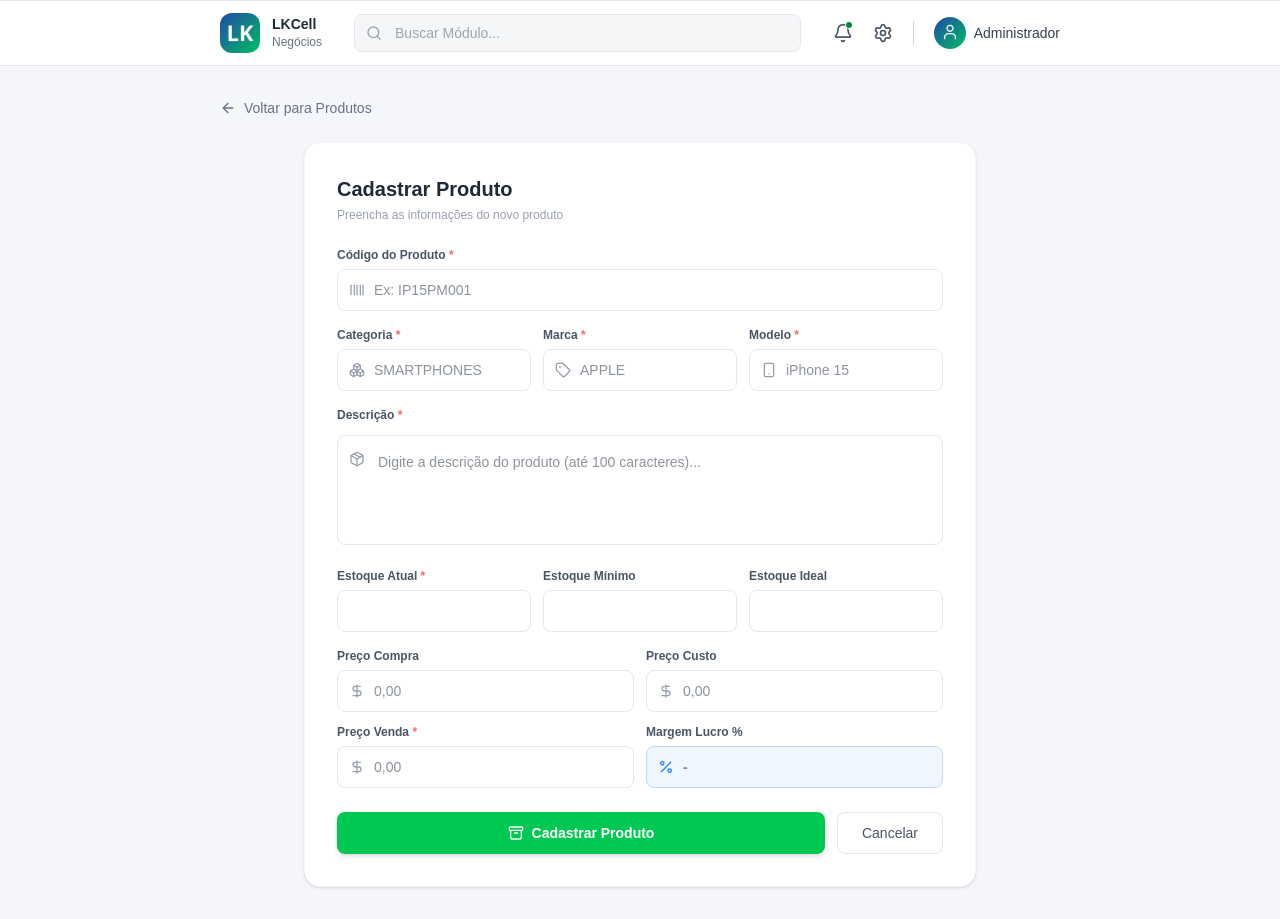
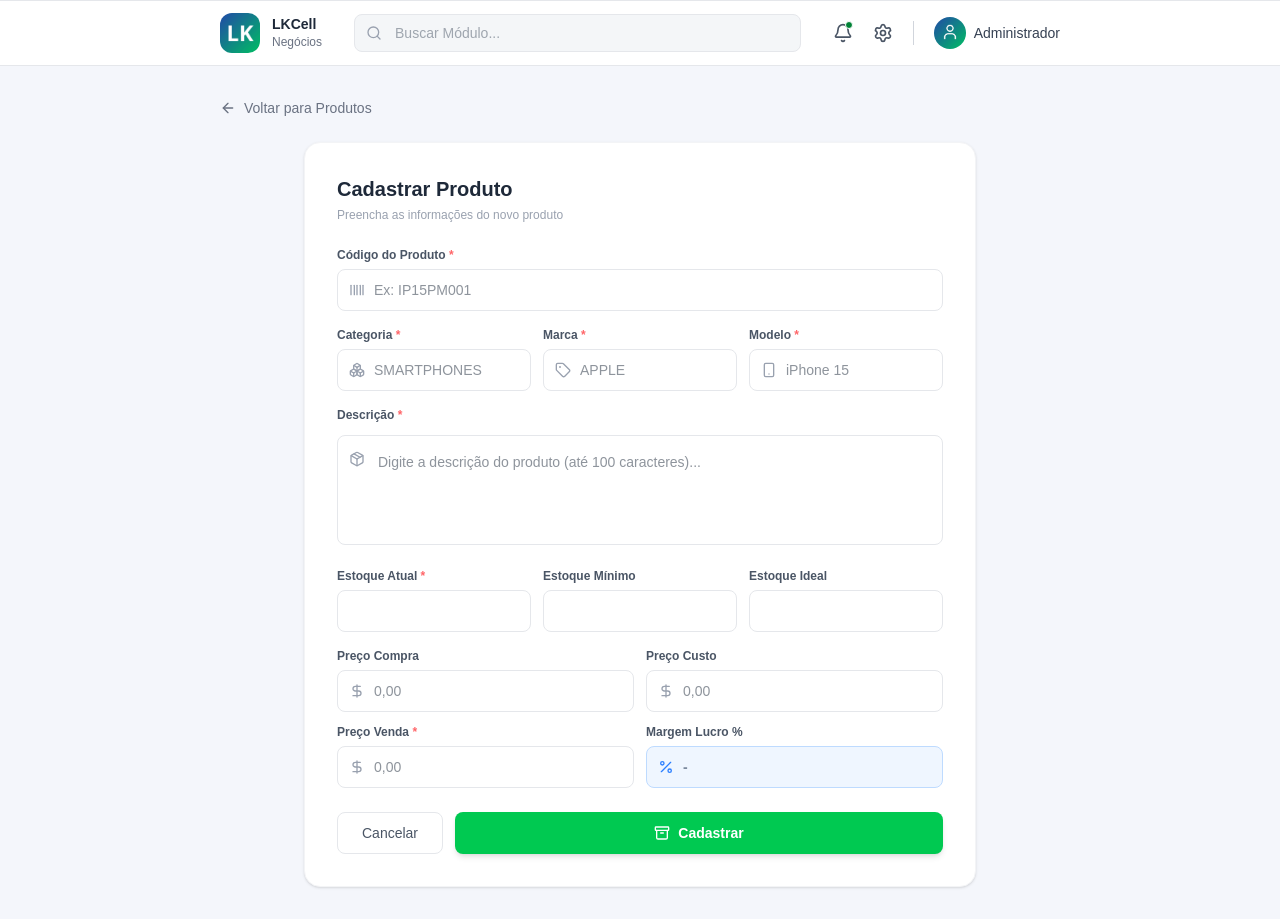
Before and after one commit to Mescxll/Projeto_de_Software_LkCell, a Next.js app in the folder frontend/: page /produto/cadastrar in a window 1280 px wide. Built offline with nearby package versions, Linux system fonts and the light colour scheme.

Commit message:
fix: padronizando botao cadastrar

```diff
--- a/frontend/src/app/cliente/cadastrar/page.jsx
+++ b/frontend/src/app/cliente/cadastrar/page.jsx
@@ -2,7 +2,7 @@
 "use client";
 import { useRouter } from "next/navigation";
 import Navbar from "@/components/Navbar";
-import { useCadastrarCliente } from "@/hooks/cliente/useCadastrarCliente"
+import { useCadastrarCliente } from "@/hooks/cliente/useCadastrarCliente";
 import {
   User,
   Building2,
@@ -292,6 +292,12 @@ export default function CadastroCliente() {
               {/* Botões */}
               <div className="flex gap-3">
                 <button
+                  onClick={() => router.push("/cliente/gerenciar")}
+                  className="px-6 py-2.5 rounded-lg border border-gray-200 text-gray-600 text-sm font-medium hover:bg-gray-50 transition-all"
+                >
+                  Cancelar
+                </button>
+                <button
                   onClick={handleSubmit}
                   disabled={isSubmitting}
                   className={`flex-1 flex items-center justify-center gap-2 text-white py-2.5 rounded-lg font-semibold text-sm transition-all shadow-md
@@ -305,15 +311,9 @@ export default function CadastroCliente() {
                     </>
                   ) : (
                     <>
-                      <UserPlus className="w-4 h-4" /> Cadastrar Cliente
+                      <UserPlus className="w-4 h-4" /> Cadastrar
                     </>
                   )}
-                </button>
-                <button
-                  onClick={() => router.push("/cliente/gerenciar")}
-                  className="px-6 py-2.5 rounded-lg border border-gray-200 text-gray-600 text-sm font-medium hover:bg-gray-50 transition-all"
-                >
-                  Cancelar
                 </button>
               </div>
             </div>
--- a/frontend/src/app/funcionario/cadastrar/page.jsx
+++ b/frontend/src/app/funcionario/cadastrar/page.jsx
@@ -119,6 +119,12 @@ export default function CadastrarFuncionario() {
               {/* Botões */}
               <div className="flex gap-3">
                 <button
+                  onClick={() => router.push("/funcionario/gerenciar")}
+                  className="px-6 py-2.5 rounded-lg border border-gray-200 text-gray-600 text-sm font-medium hover:bg-gray-50 transition-all"
+                >
+                  Cancelar
+                </button>
+                <button
                   onClick={handleSubmit}
                   disabled={isSubmitting}
                   className={`flex-1 flex items-center justify-center gap-2 text-white py-2.5 rounded-lg font-semibold text-sm transition-all shadow-md
@@ -132,15 +138,9 @@ export default function CadastrarFuncionario() {
                     </>
                   ) : (
                     <>
-                      <UserPlus className="w-4 h-4" /> Cadastrar Funcionário
+                      <UserPlus className="w-4 h-4" /> Cadastrar
                     </>
                   )}
-                </button>
-                <button
-                  onClick={() => router.push("/funcionario/gerenciar")}
-                  className="px-6 py-2.5 rounded-lg border border-gray-200 text-gray-600 text-sm font-medium hover:bg-gray-50 transition-all"
-                >
-                  Cancelar
                 </button>
               </div>
             </div>
--- a/frontend/src/app/produto/cadastrar/page.jsx
+++ b/frontend/src/app/produto/cadastrar/page.jsx
@@ -338,6 +338,13 @@ export default function CadastroProduto() {
             {/* Botões */}
             <div className="flex gap-3">
               <button
+                onClick={() => router.push("/produto/gerenciar")}
+                className="px-6 py-2.5 rounded-lg border border-gray-200 text-gray-600 text-sm font-medium hover:bg-gray-50 transition-all"
+              >
+                Cancelar
+              </button>
+
+              <button
                 onClick={handleSubmit}
                 disabled={isSubmitting}
                 className={`flex-1 flex items-center justify-center gap-2 text-white py-2.5 rounded-lg font-semibold text-sm transition-all shadow-md
@@ -356,16 +363,9 @@ export default function CadastroProduto() {
                 ) : (
                   <>
                     <Archive className="w-4 h-4" />
-                    Cadastrar Produto
+                    Cadastrar
                   </>
                 )}
-              </button>
-
-              <button
-                onClick={() => router.push("/produto/gerenciar")}
-                className="px-6 py-2.5 rounded-lg border border-gray-200 text-gray-600 text-sm font-medium hover:bg-gray-50 transition-all"
-              >
-                Cancelar
               </button>
             </div>
           </div>
```
